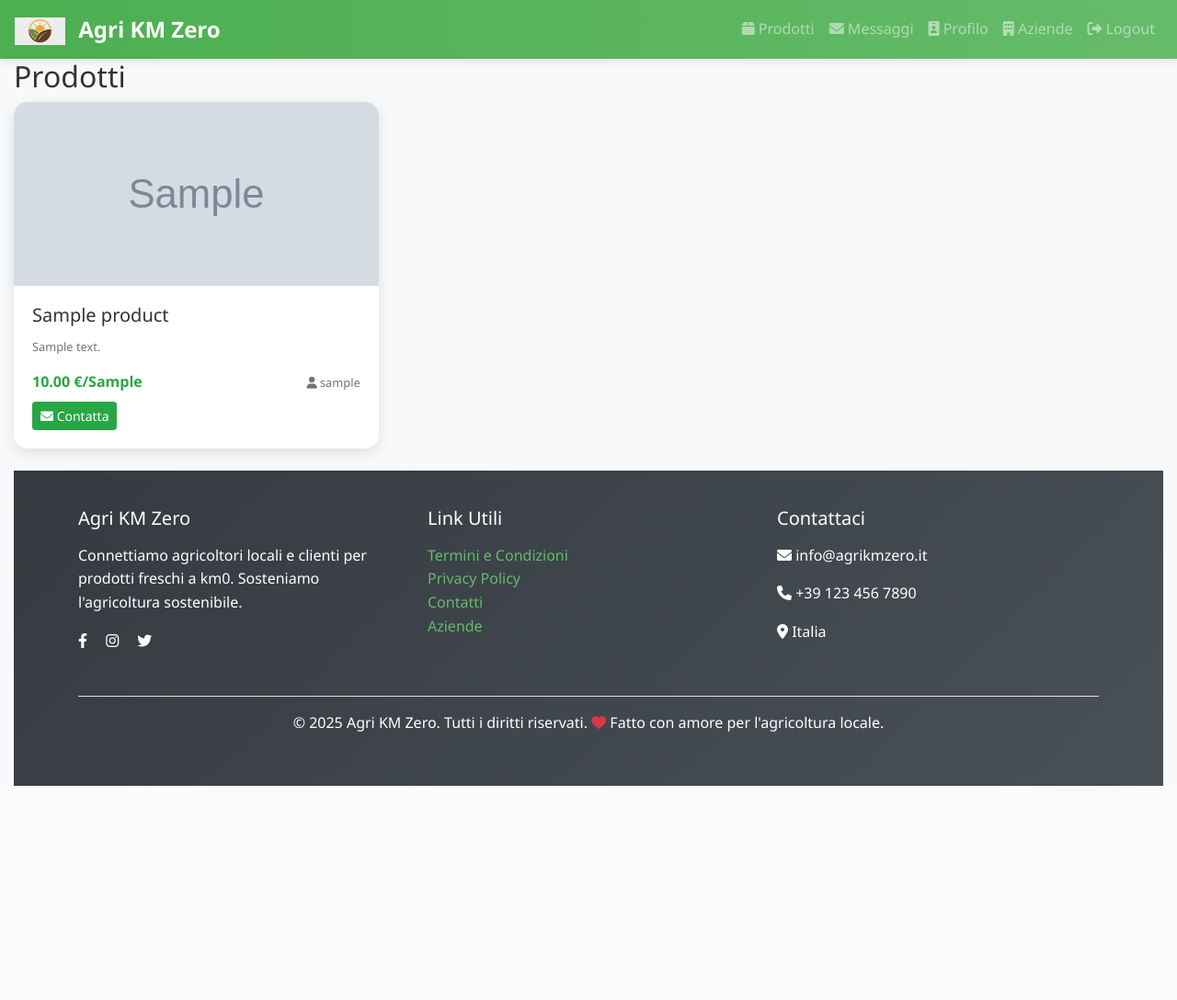
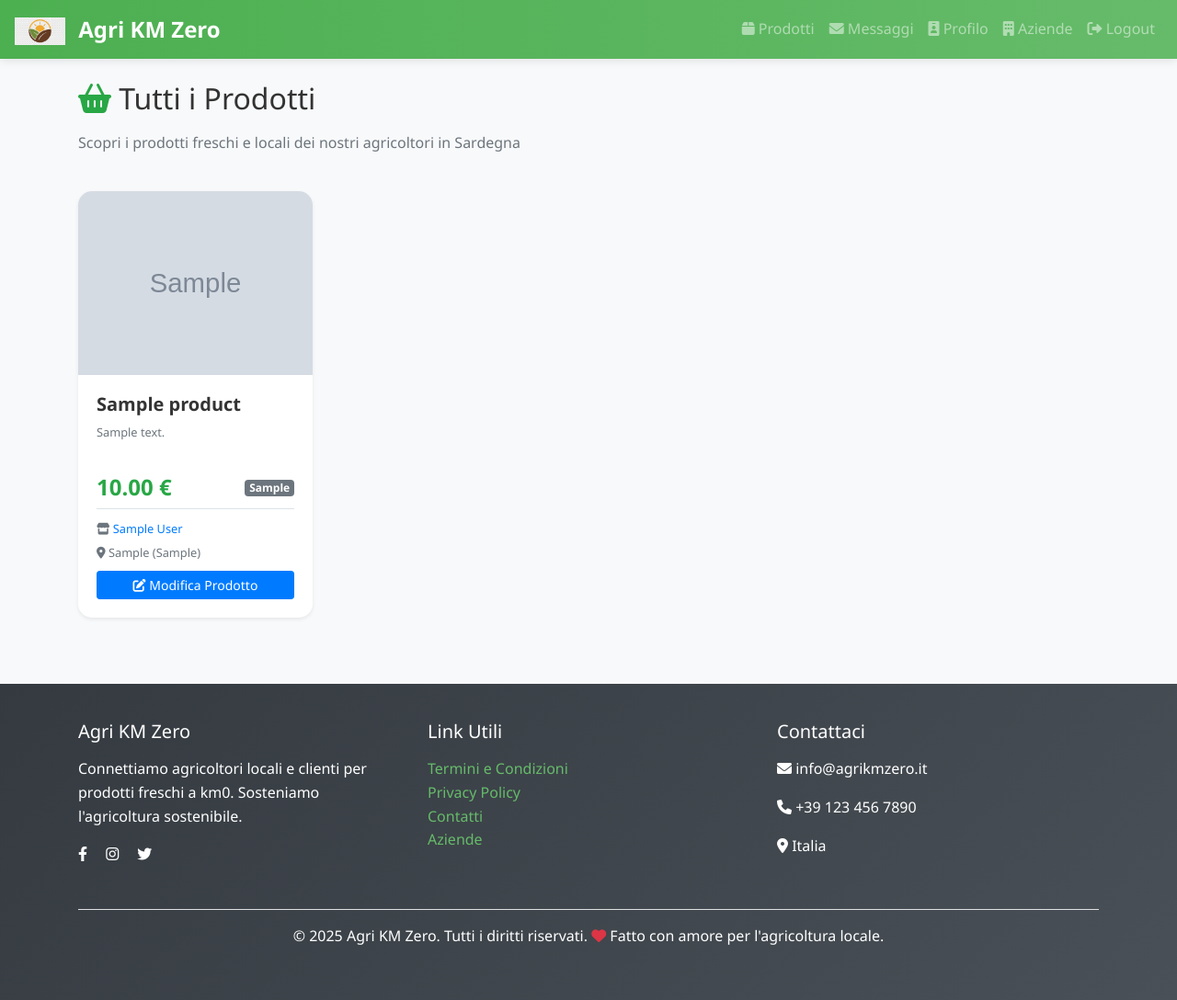
Before and after one commit to Chapobulli/agri-km-zero, a Flask app: page /products in a window 1280 px wide. Shown: the whole page at 92% size. Before the commit the page ends 855 px from the top, so only its background shows below. Run offline with Flask 3, Linux system fonts and the light colour scheme; a user stored in the database is signed in; tables that the repository leaves empty hold one stand-in row (values such as "Sample post"); grey boxes marked "Sample" are stand-in pictures; some libraries are stand-ins or nearby versions.

Commit message:
Fix: Pagina prodotti pubblica, risolto errore farmer.username, UI moderna con card hover, info agricoltore e località, pulsanti contestuali

```diff
--- a/app/products.py
+++ b/app/products.py
@@ -1,7 +1,7 @@
 from flask import Blueprint, render_template, redirect, url_for, flash, request, current_app
 from flask_login import login_required, current_user
 from . import db
-from .models import Product
+from .models import Product, User
 from .forms import ProductForm
 import os
 from werkzeug.utils import secure_filename
@@ -9,13 +9,27 @@ from werkzeug.utils import secure_filename
 products = Blueprint('products', __name__)
 
 @products.route('/products')
-@login_required
 def list_products():
-    if current_user.is_farmer:
-        products = Product.query.filter_by(user_id=current_user.id).all()
-    else:
-        products = Product.query.all()
-    return render_template('products.html', products=products)
+    # Pagina pubblica - mostra tutti i prodotti
+    all_products = Product.query.all()
+    # Add farmer info to each product
+    products_data = []
+    for p in all_products:
+        farmer = db.session.get(User, p.user_id)
+        products_data.append({
+            'id': p.id,
+            'name': p.name,
+            'description': p.description,
+            'price': p.price,
+            'unit': p.unit,
+            'image_path': p.image_path,
+            'user_id': p.user_id,
+            'farmer_name': farmer.company_name if farmer and farmer.company_name else (farmer.username if farmer else 'Sconosciuto'),
+            'farmer_username': farmer.username if farmer else None,
+            'farmer_city': farmer.city if farmer else None,
+            'farmer_province': farmer.province if farmer else None
+        })
+    return render_template('products.html', products=products_data)
 
 @products.route('/add_product', methods=['GET', 'POST'])
 @login_required
--- a/templates/products.html
+++ b/templates/products.html
@@ -1,27 +1,111 @@
 {% extends "base.html" %}
 
 {% block content %}
-<h2>Prodotti</h2>
+<div class="container mt-4 mb-5">
+    <div class="row mb-4">
+        <div class="col-12">
+            <h2 class="mb-3"><i class="fas fa-shopping-basket text-success"></i> Tutti i Prodotti</h2>
+            <p class="text-muted">Scopri i prodotti freschi e locali dei nostri agricoltori in Sardegna</p>
+        </div>
+    </div>
+
     <div class="row">
+        {% if products %}
             {% for product in products %}
-    <div class="col-md-4 mb-4">
-        <div class="card h-100">
-            <img src="{{ (product.image_path | url_or_local) or 'https://via.placeholder.com/400x250/eeeeee/555?text=Foto+prodotto' }}" class="card-img-top" alt="Prodotto">
-            <div class="card-body">
-                <h5 class="card-title">{{ product.name }}</h5>
-                <p class="card-text small text-muted">{{ product.description }}</p>
-                <div class="d-flex justify-content-between align-items-center">
-                    <span class="text-success font-weight-bold">{{ '%.2f'|format(product.price) }} €/{{ product.unit or 'kg' }}</span>
-                    <small class="text-muted"><i class="fas fa-user"></i> {{ product.farmer.username }}</small>
+            <div class="col-md-4 col-lg-3 mb-4">
+                <div class="card h-100 shadow-sm hover-shadow">
+                    {% if product.image_path %}
+                        <img src="{{ product.image_path | url_or_local }}"
+                             class="card-img-top"
+                             alt="{{ product.name }}"
+                             style="height: 200px; object-fit: cover;">
+                    {% else %}
+                        <div class="card-img-top bg-light d-flex align-items-center justify-content-center" style="height: 200px;">
+                            <i class="fas fa-image fa-3x text-muted"></i>
                         </div>
-                <a href="{{ url_for('messages.send_message', recipient_id=product.user_id) }}" class="btn btn-sm btn-success mt-2"><i class="fas fa-envelope"></i> Contatta</a>
+                    {% endif %}
+
+                    <div class="card-body d-flex flex-column">
+                        <h5 class="card-title font-weight-bold mb-2">{{ product.name }}</h5>
+
+                        {% if product.description %}
+                            <p class="card-text small text-muted mb-3" style="min-height: 40px;">
+                                {{ product.description[:80] }}{% if product.description|length > 80 %}...{% endif %}
+                            </p>
+                        {% else %}
+                            <p class="card-text small text-muted mb-3" style="min-height: 40px;">Nessuna descrizione</p>
+                        {% endif %}
+
+                        <div class="mt-auto">
+                            <div class="d-flex justify-content-between align-items-center mb-2">
+                                <span class="h4 text-success font-weight-bold mb-0">
+                                    {{ '%.2f'|format(product.price) }} €
+                                </span>
+                                <span class="badge badge-secondary">{{ product.unit }}</span>
+                            </div>
+
+                            <div class="border-top pt-2 mb-2">
+                                <small class="text-muted">
+                                    <i class="fas fa-store"></i>
+                                    {% if product.farmer_username %}
+                                        <a href="{{ url_for('profiles.view_profile', username=product.farmer_username) }}"
+                                           class="text-decoration-none">
+                                            {{ product.farmer_name }}
+                                        </a>
+                                    {% else %}
+                                        {{ product.farmer_name }}
+                                    {% endif %}
+                                </small>
+                                {% if product.farmer_city %}
+                                    <br>
+                                    <small class="text-muted">
+                                        <i class="fas fa-map-marker-alt"></i> {{ product.farmer_city }}{% if product.farmer_province %} ({{ product.farmer_province }}){% endif %}
+                                    </small>
+                                {% endif %}
+                            </div>
+
+                            {% if current_user.is_authenticated %}
+                                {% if current_user.id != product.user_id %}
+                                    <a href="{{ url_for('messages.send_message', recipient_id=product.user_id) }}"
+                                       class="btn btn-success btn-sm btn-block">
+                                        <i class="fas fa-envelope"></i> Contatta Agricoltore
+                                    </a>
+                                {% else %}
+                                    <a href="{{ url_for('products.edit_product', product_id=product.id) }}"
+                                       class="btn btn-primary btn-sm btn-block">
+                                        <i class="fas fa-edit"></i> Modifica Prodotto
+                                    </a>
+                                {% endif %}
+                            {% else %}
+                                <a href="{{ url_for('auth.login') }}"
+                                   class="btn btn-outline-success btn-sm btn-block">
+                                    <i class="fas fa-sign-in-alt"></i> Accedi per Contattare
+                                </a>
+                            {% endif %}
+                        </div>
                     </div>
                 </div>
             </div>
             {% endfor %}
-    {% if products|length == 0 %}
+        {% else %}
             <div class="col-12">
-        <div class="text-center py-5 text-muted">Nessun prodotto disponibile.</div>
+                <div class="alert alert-info text-center py-5">
+                    <i class="fas fa-info-circle fa-3x mb-3"></i>
+                    <h4>Nessun prodotto disponibile al momento</h4>
+                    <p class="mb-0">Torna presto per scoprire i prodotti freschi dei nostri agricoltori!</p>
+                </div>
             </div>
         {% endif %}
+    </div>
+</div>
+
+<style>
+.hover-shadow {
+    transition: box-shadow 0.3s ease, transform 0.3s ease;
+}
+.hover-shadow:hover {
+    box-shadow: 0 0.5rem 1rem rgba(0, 0, 0, 0.15) !important;
+    transform: translateY(-5px);
+}
+</style>
 {% endblock %}
```
Lines whose indentation alone changed are shown as unchanged.
